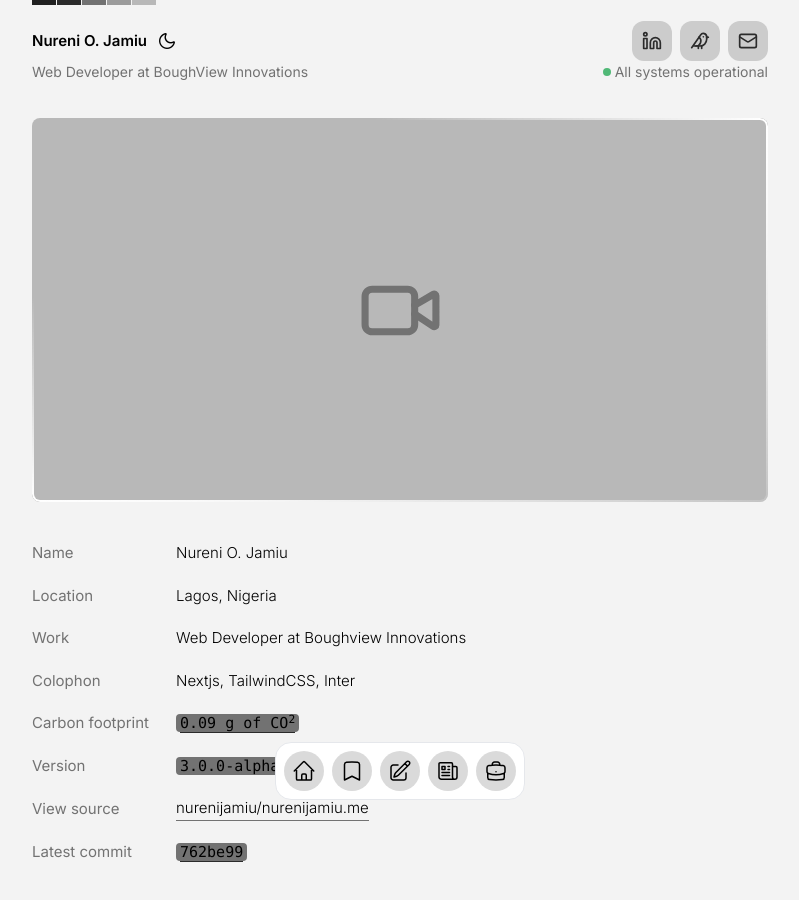
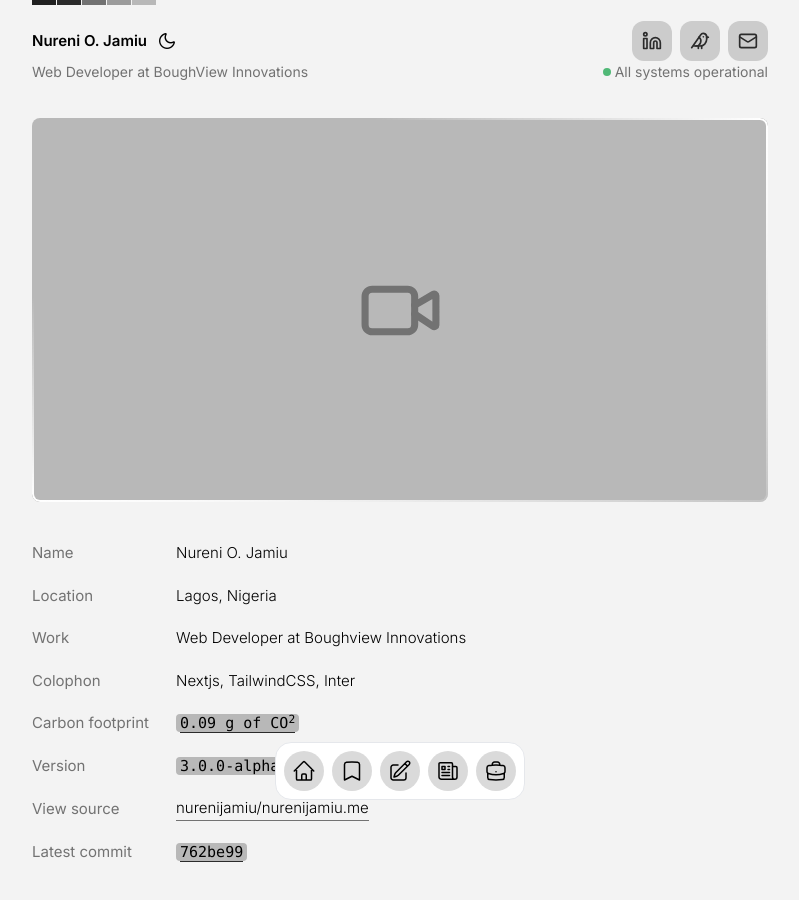
Before and after one commit to NureniJamiu/portfolio-v.3.0, a Next.js app: page / in a window 1280 px wide. Shown: the top 900 px of the page, without its empty margins (240-1039 px from the left). Built offline with nearby package versions, Linux system fonts and the light colour scheme.

Commit message:
style: highlight color

```diff
--- a/src/app/page.js
+++ b/src/app/page.js
@@ -35,7 +35,7 @@ export default function Home() {
         <div className="flex items-center mt-5">
           <span className="w-36 text-[#727272]">Carbon footprint</span>
           <span className="flex-1 font-[300] ">
-            <code className="bg-[#727272] dark:bg-[#2B2B2B] px-1 rounded group cursor-pointer">
+            <code className="bg-[#B8B8B8] dark:bg-[#2B2B2B] px-1 rounded group cursor-pointer">
               <span className="border-b-[1.5px]  border-b-[#2B2B2B] dark:border-b-[#727272] group-hover:border-b-[#9A8001]">
                 0.09 g of CO<sup>2</sup>
               </span>
@@ -46,7 +46,7 @@ export default function Home() {
         <div className="flex items-center mt-5">
           <span className="w-36 text-[#727272]">Version</span>
           <span className="flex-1 font-[300]">
-            <code className="bg-[#727272] dark:bg-[#2B2B2B] px-1 rounded">
+            <code className="bg-[#B8B8B8] dark:bg-[#2B2B2B] px-1 rounded">
               <span className="">3.0.0-alpha</span>
             </code>
           </span>
@@ -66,7 +66,7 @@ export default function Home() {
         <div className="flex items-center mt-5">
           <span className="w-36 text-[#727272]">Latest commit</span>
           <span className="flex-1 font-[300] ">
-            <code className="bg-[#727272] dark:bg-[#2B2B2B] px-1 rounded group cursor-pointer">
+            <code className="bg-[#B8B8B8] dark:bg-[#2B2B2B] px-1 rounded group cursor-pointer">
               <span className="border-b-[1.5px] border-b-[#2B2B2B] dark:border-b-[#727272] group-hover:border-b-[#9A8001]">
                 762be99
               </span>
```
